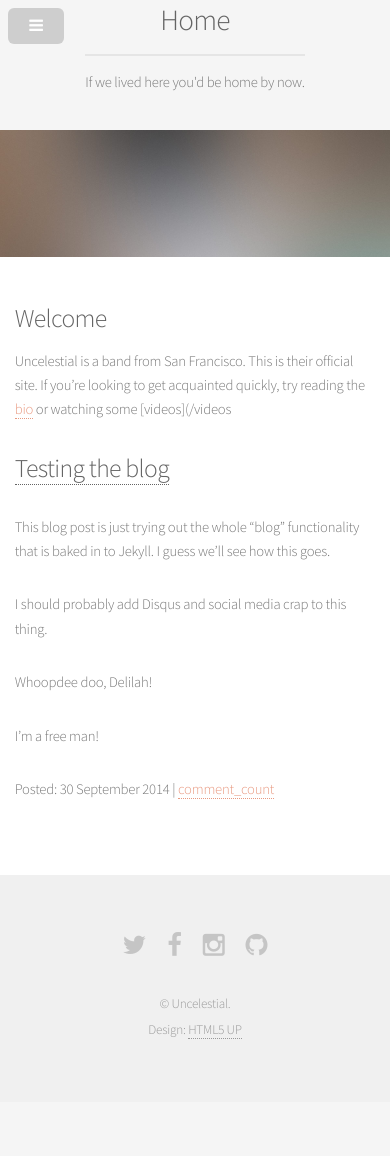
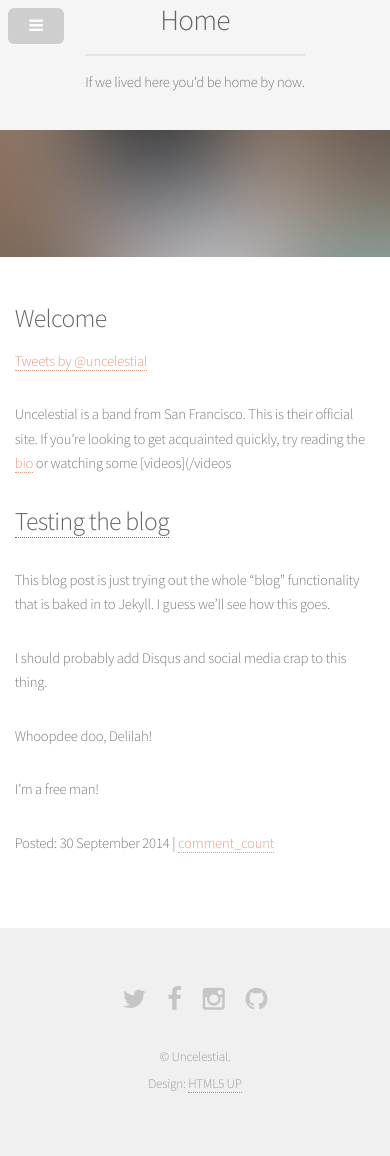
Before and after one commit to tvconefive/uncelestial.github.io, a Jekyll site: the page built from index.md, in a window 390 px wide. Built offline with Jekyll 4.4.1, drawn with Linux system fonts in a browser that asks for light colours; comment, search, counter and statistics services are not loaded; before the commit the page ends 1102 px from its top, so only the background shows below that; some of the changed lines change nothing that is shown.

Commit message:
Update index.md

```diff
--- a/index.md
+++ b/index.md
@@ -6,19 +6,6 @@ image: "/images/pic01.jpg"
 
 ## Welcome
 
-<style>
-#socialstuff {
-  float: right;
-  padding: 20px;
-  width: 162px;
-}
-@media screen and (max-width: 480px) {
-  #socialstuff {
-    display: none;
-  }
-}
-
-</style>
 <div id="socialstuff">
 <p><a class="twitter-timeline" href="https://twitter.com/uncelestial" data-widget-id="518837278257336320">Tweets by @uncelestial</a>
 <script>!function(d,s,id){var js,fjs=d.getElementsByTagName(s)[0],p=/^http:/.test(d.location)?'http':'https';if(!d.getElementById(id)){js=d.createElement(s);js.id=id;js.src=p+"://platform.twitter.com/widgets.js";fjs.parentNode.insertBefore(js,fjs);}}(document,"script","twitter-wjs");</script></p>
```
